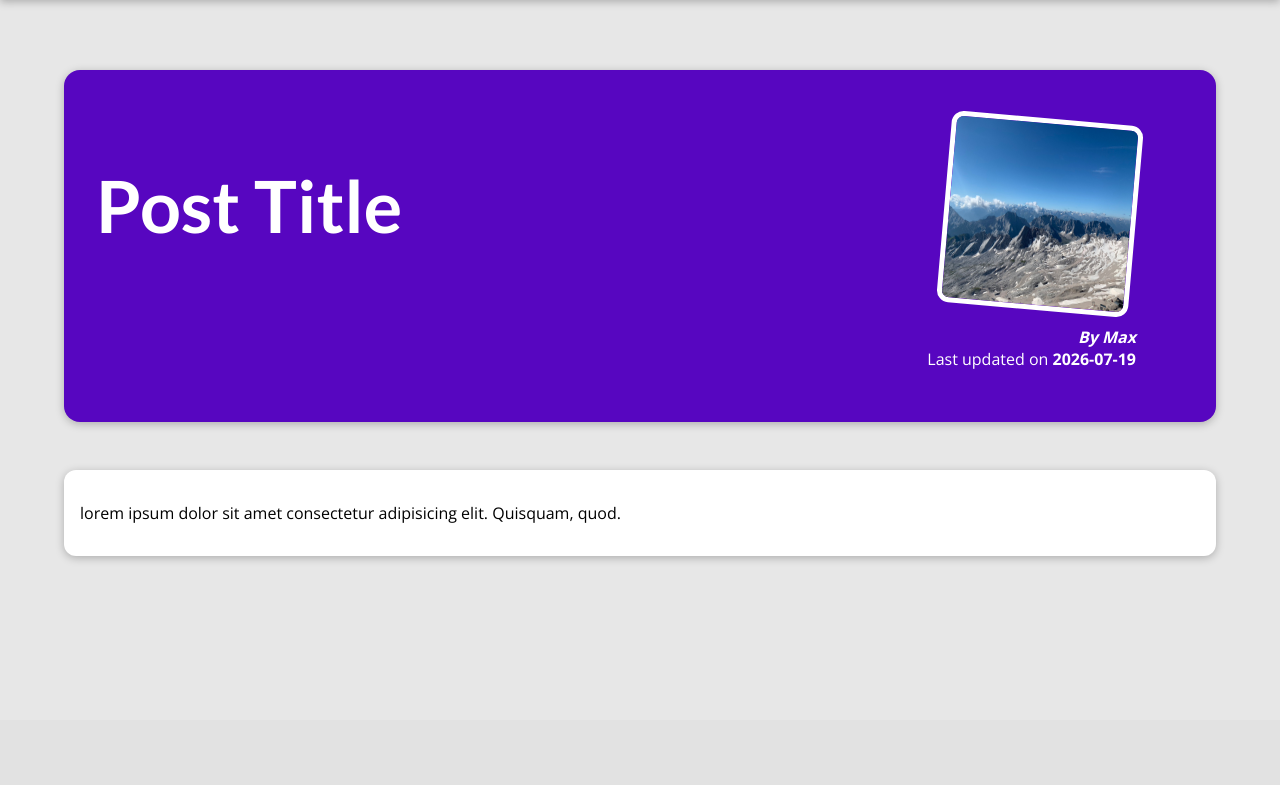
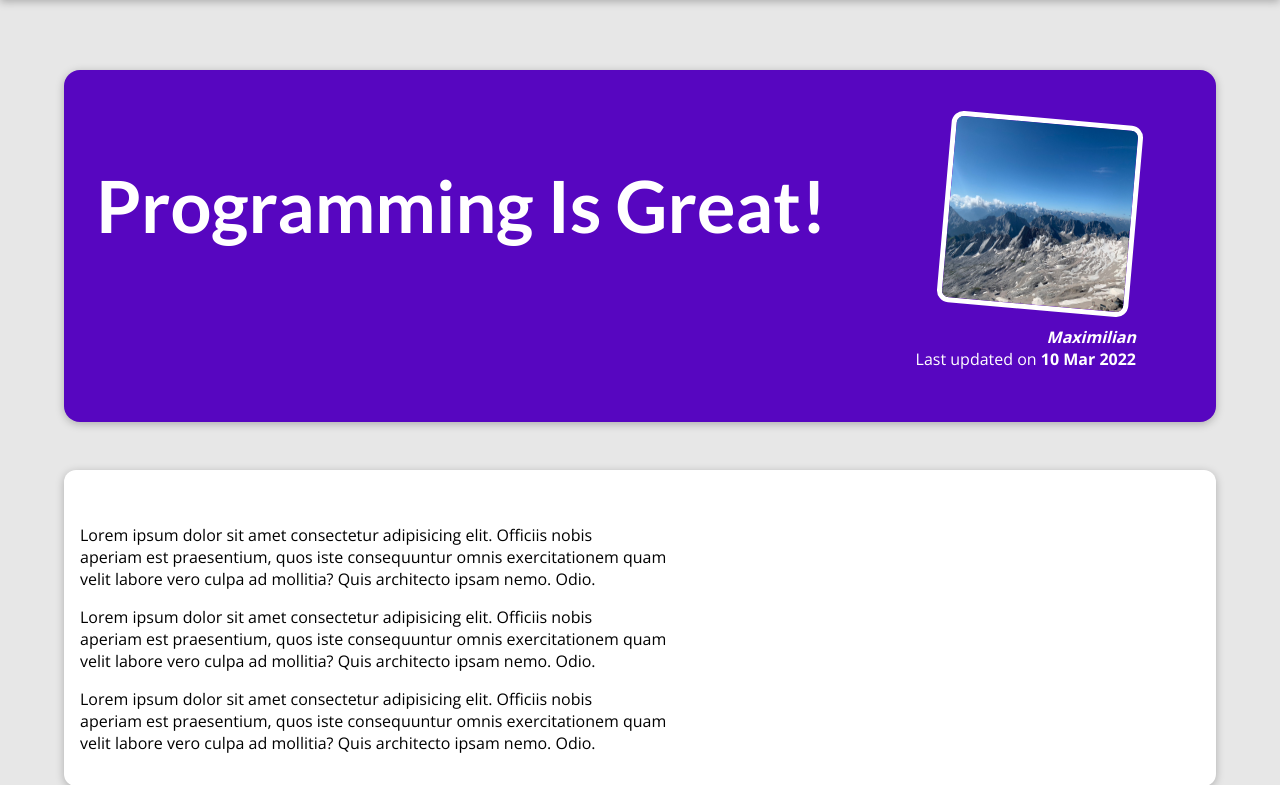
Before and after one commit to GitQuuu/my_site, a Django app: page /blogs/programming-is-fun in a window 1280 px wide. Shown: the part 80-865 px from the top of the page. Before the commit the page ends 640 px from the top, so only its background shows below. Run offline with Django 5.2, Linux system fonts and the light colour scheme.

Commit message:
66. Adding the single page

```diff
--- a/blog/templates/blogs/post-detail.html
+++ b/blog/templates/blogs/post-detail.html
@@ -2,7 +2,7 @@
 {% load static %}
 
 {% block title %}
-This post title
+{{ post.title }}
 {% endblock %}
 
 {% block css_files %}
@@ -11,15 +11,15 @@ This post title
 
 {% block content %}
 <section id="summary">
-    <h2>Post Title</h2>
+    <h2>{{ post.title }}</h2>
     <article>
         <img src="{% static 'blog/images/mountains.jpg' %}" alt="Post Title">
-        <address>By Max</address>
-        <div>Last updated on <time>2026-07-19</time></div>
+        <address>{{ post.author }}</address>
+        <div>Last updated on <time>{{ post.date | date:"d M Y"}}</time></div>
     </article>
 </section>
 
 <main>
-    <p>lorem ipsum dolor sit amet consectetur adipisicing elit. Quisquam, quod.</p>
+    {{ post.content | linebreaks }}
 </main>
 {% endblock %}
--- a/blog/views.py
+++ b/blog/views.py
@@ -79,7 +79,12 @@ def index(request):
     })
 
 def post(request, slug):
-    return render(request, "blogs/post-detail.html")
+    identified_post = next(post for post in all_posts if post["slug"] == slug)
+    return render(request, "blogs/post-detail.html", {
+        "post": identified_post
+    } )
 
 def posts(request):
-    return render(request, "blogs/all-posts.html")
+    return render(request, "blogs/all-posts.html", {
+        "all_posts": all_posts
+    })
```
Also changed, not shown: blog/templates/blogs/all-posts.html (+2 -5 lines).
